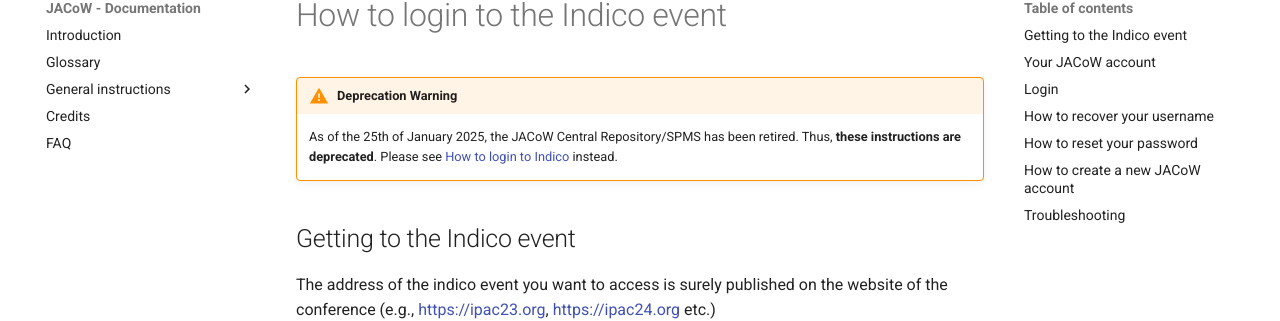
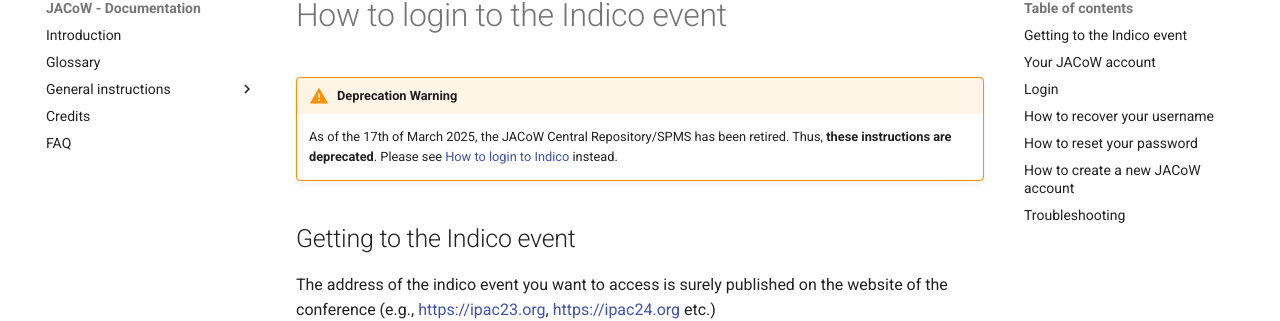
Before and after one commit to JACoW-org/docs, an MkDocs documentation site: the page built from docs/General/JACoWlogin.md, in a window 1280 px wide and 900 px high. Shown: the part 103-424 px from the top of the window. Built offline with MkDocs 1.6.1 and Material for MkDocs 9.7.7, drawn with Linux system fonts in a browser that asks for light colours; comment, search, counter and statistics services are not loaded.

Commit message:
Delay of Central Repository link cutoff to 17th March 2025

```diff
--- a/docs/General/JACoWlogin.md
+++ b/docs/General/JACoWlogin.md
@@ -1,7 +1,7 @@
 # How to login to the Indico event
 
 !!! warning "Deprecation Warning"
-    As of the 25th of January 2025, the JACoW Central Repository/SPMS has been retired. Thus, **these instructions are deprecated**.
+    As of the 17th of March 2025, the JACoW Central Repository/SPMS has been retired. Thus, **these instructions are deprecated**.
     Please see [How to login to Indico]((login.md)) instead.
 
 ## Getting to the Indico event
```
Also changed, not shown: docs/General/login.md (+1 -1 lines).
